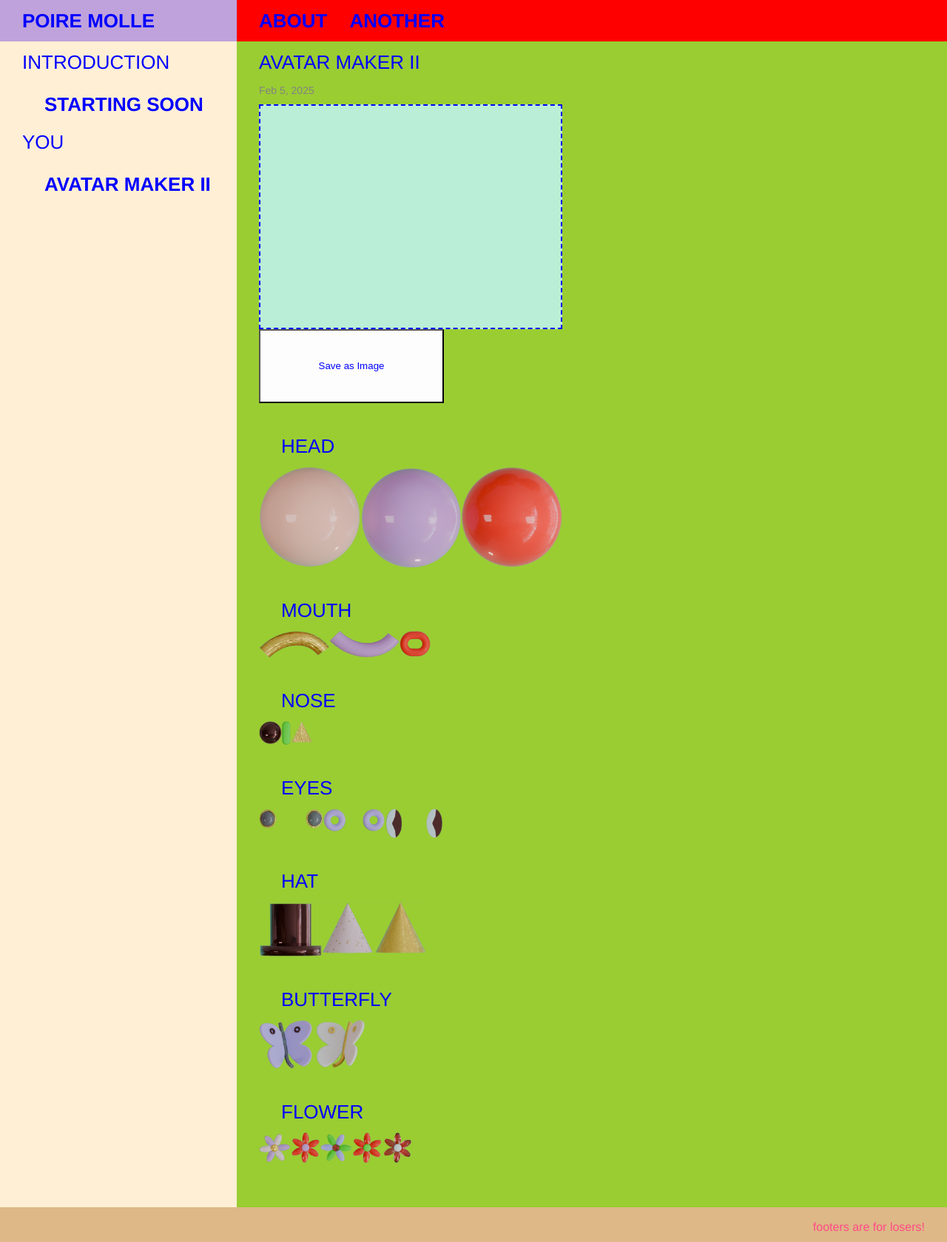
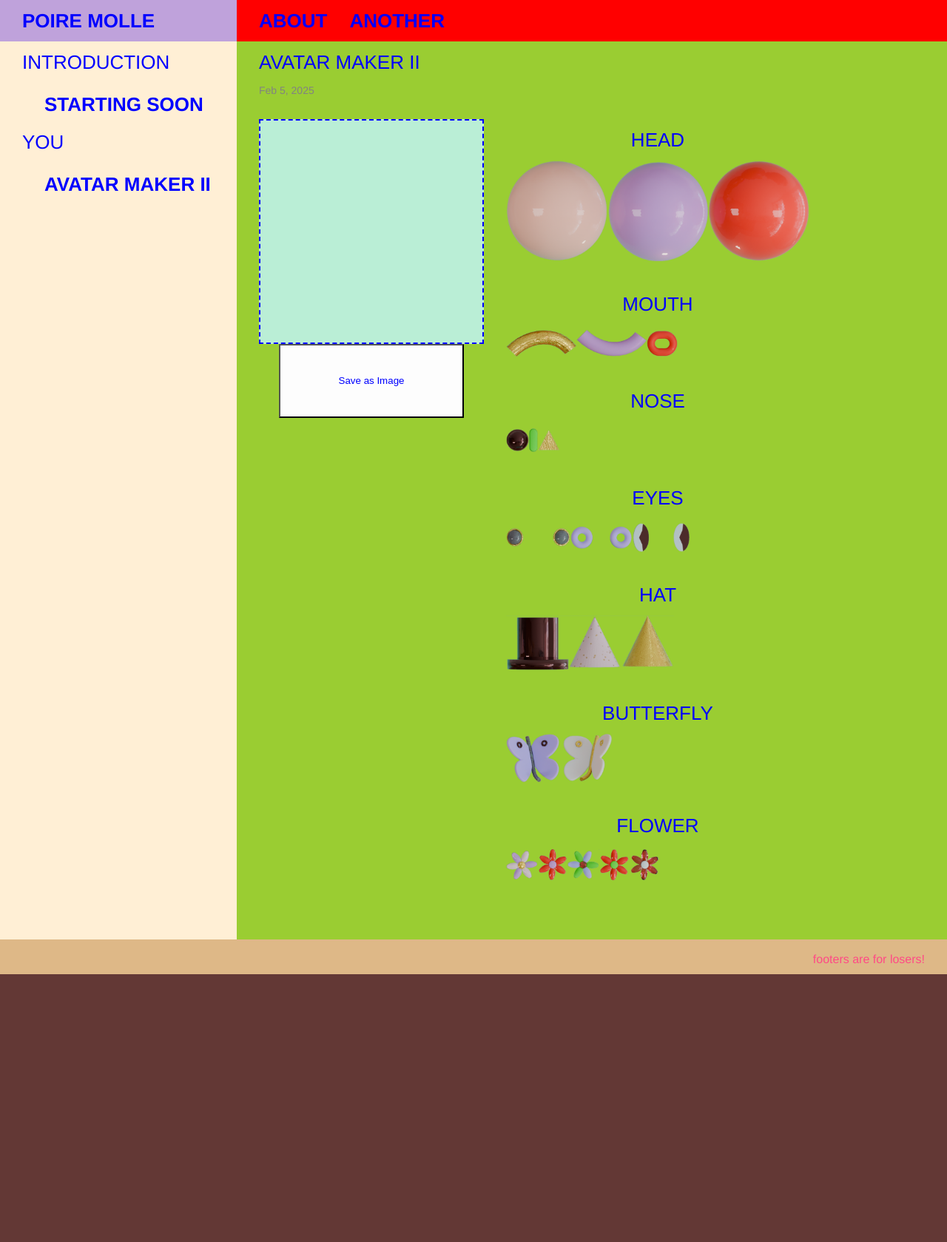
Before and after one commit to poiremolle/blog, a Jekyll site: the page built from _posts/2025-02-05-avatar-maker-ii.md, in a window 1280 px wide. Shown: the whole page at 74% size. Built offline with Jekyll 4.4.1, drawn with Linux system fonts in a browser that asks for light colours; after the commit the page ends 1317 px from its top, so only the background shows below that.

```diff
--- a/_posts/2025-02-05-avatar-maker-ii.md
+++ b/_posts/2025-02-05-avatar-maker-ii.md
@@ -5,9 +5,12 @@
 categories: you
 ---
 
-<div id="maker">
-<div id="canvas"></div>
-<div id="image-container"></div>
+<div class="grid-container">
+  <div class="canvas-manager">
+    <div id="canvas"></div>
+  </div>
+  <div id="image-container"></div>
 </div>
+
 <script type="module" src = '/blog/projects/avatar-maker/draggable.js'></script>
 <script type="module" src = '/blog/projects/avatar-maker/canvasManager.js'></script>
```
